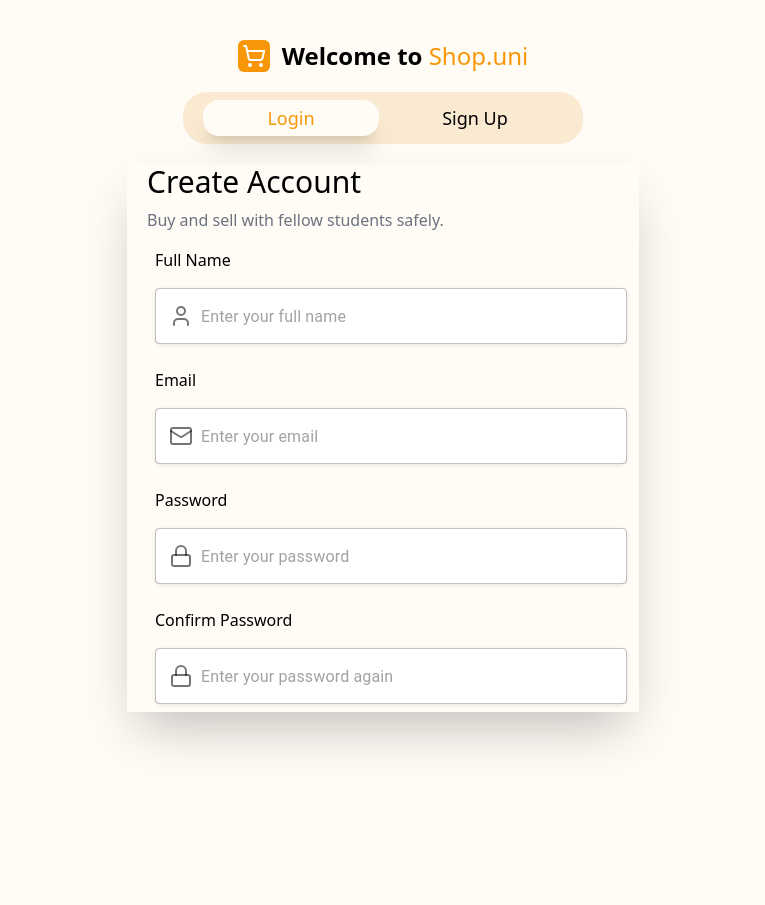
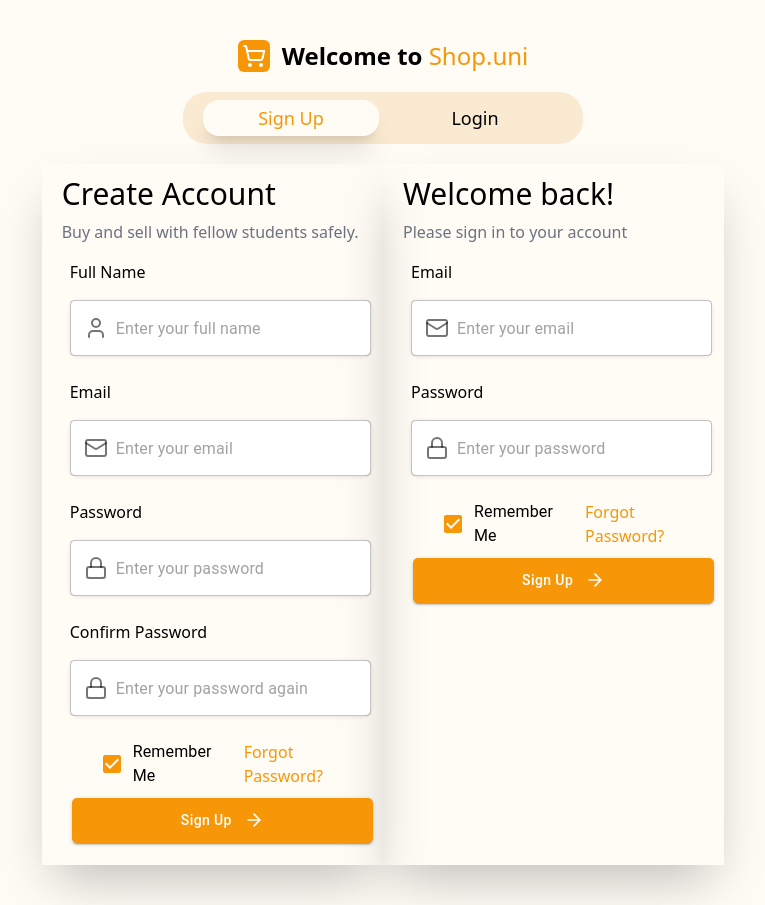
Before and after one commit to zayn-tech-info/shop.uni, a React (Vite) app in the folder frontend/: page /authpage in a window 1280 px wide. Shown: the whole page, without its empty margins (257-1022 px from the left). Before the commit the page ends 800 px from the top, so only its background shows below. Built offline with nearby package versions, Linux system fonts and the light colour scheme.

Commit message:
wanna make a refresh

```diff
--- a/frontend/src/components/Login.jsx
+++ b/frontend/src/components/Login.jsx
@@ -1,6 +1,7 @@
-import { Lock, Mail, User } from "lucide-react";
+import { ArrowRightIcon, Lock, Mail, User } from "lucide-react";
 import Textfield from "../components/Textfield.jsx";
 import React from "react";
+import { Button, Checkbox, FormControlLabel, Link } from "@mui/material";
 
 const LoginInfo = [
   {
@@ -39,7 +40,7 @@ const LoginInfo = [
 const Login = () => {
   return (
     <>
-      <div className="md:px-5 px-5 w-full max-w-lg mx-auto shadow-2xl">
+      <div className="md:px-5 px-5 w-full max-w-lg mx-auto py-3 shadow-2xl">
         <p className="text-3xl font-medium">Create Account</p>
         <p className="text-base text-gray-500 py-2">
           Buy and sell with fellow students safely.
@@ -60,6 +61,56 @@ const Login = () => {
             ))}
           </div>
         </div>
+
+        <div>
+          <div className="flex justify-between items-center mx-10">
+            <FormControlLabel
+              control={
+                <Checkbox
+                  defaultChecked
+                  sx={{
+                    color: "hsl(36, 94%, 50%)",
+                    "&.Mui-checked": {
+                      color: "hsl(36, 94%, 50%)",
+                    },
+                  }}
+                />
+              }
+              sx={{
+                color: "hsl(36, 94%, 0%)",
+                "& .MuiFormControlLabel-label": {
+                  // color: "hsl(36, 94%, 50%)",
+                },
+              }}
+              label="Remember Me"
+            />
+            <Link
+              href="#"
+              underline="hover"
+              sx={{
+                color: "hsl(36, 94%, 50%)",
+                ml: 2,
+                fontWeight: 500,
+              }}
+            >
+              {"Forgot Password?"}
+            </Link>
+          </div>
+          <Button
+            sx={{
+              width: "100%",
+              backgroundColor: "hsl(36 94% 50%)",
+              padding: "10px",
+              margin: "10px",
+              textTransform: "capitalize",
+              borderRadius: "5px"
+            }}
+            variant="contained"
+          >
+            Sign Up
+            <ArrowRightIcon className="ml-3 w-5 h-5" />
+          </Button>
+        </div>
       </div>
     </>
   );
--- a/frontend/src/components/Signup.jsx
+++ b/frontend/src/components/Signup.jsx
@@ -1,9 +1,105 @@
-import React from 'react'
+import { ArrowRightIcon, Lock, Mail, User } from "lucide-react";
+import Textfield from "../components/Textfield.jsx";
+import React from "react";
+import { Button, Checkbox, FormControlLabel, Link } from "@mui/material";
+
+const LoginInfo = [
+  {
+    id: 1,
+    nametype: "Email",
+    icon: Mail,
+    placeholder: "Enter your email",
+    type: "email",
+    label: "Email",
+  },
+  {
+    id: 2,
+    nametype: "Password",
+    icon: Lock,
+    placeholder: "Enter your password",
+    type: "Password",
+    label: "Password",
+  },
+];
 
 const Signup = () => {
+  // const [showPassword, setShowPassword] = useState(false);
   return (
-    <div>Signup</div>
-  )
-}
+    <>
+      <div className="md:px-5 px-5 w-full max-w-lg mx-auto py-3 shadow-2xl">
+        <p className="text-3xl font-medium">Welcome back!</p>
+        <p className="text-base text-gray-500 py-2">
+          Please sign in to your account
+        </p>
 
-export default Signup
+        <div>
+          <div>
+            {LoginInfo.map((info) => (
+              <div key={info.id} className="mb-4">
+                <p className="my-2 mx-2">{info.nametype}</p>
+                <Textfield
+                  placeholder={info.placeholder}
+                  icon={React.createElement(info.icon)}
+                  type={info.type}
+                  label={info.label}
+                />
+              </div>
+            ))}
+          </div>
+        </div>
+
+        <div>
+          <div className="flex justify-between items-center mx-10">
+            <FormControlLabel
+              control={
+                <Checkbox
+                  defaultChecked
+                  sx={{
+                    color: "hsl(36, 94%, 50%)",
+                    "&.Mui-checked": {
+                      color: "hsl(36, 94%, 50%)",
+                    },
+                  }}
+                />
+              }
+              sx={{
+                color: "hsl(36, 94%, 0%)",
+                "& .MuiFormControlLabel-label": {
+                  // color: "hsl(36, 94%, 50%)",
+                },
+              }}
+              label="Remember Me"
+            />
+            <Link
+              href="#"
+              underline="hover"
+              sx={{
+                color: "hsl(36, 94%, 50%)",
+                ml: 2,
+                fontWeight: 500,
+              }}
+            >
+              {"Forgot Password?"}
+            </Link>
+          </div>
+          <Button
+            sx={{
+              width: "100%",
+              backgroundColor: "hsl(36 94% 50%)",
+              padding: "10px",
+              margin: "10px",
+              textTransform: "capitalize",
+              borderRadius: "5px",
+            }}
+            variant="contained"
+          >
+            Sign Up
+            <ArrowRightIcon className="ml-3 w-5 h-5" />
+          </Button>
+        </div>
+      </div>
+    </>
+  );
+};
+
+export default Signup;
--- a/frontend/src/pages/AuthPage.jsx
+++ b/frontend/src/pages/AuthPage.jsx
@@ -2,12 +2,13 @@ import React from "react";
 import { ShoppingCartIcon } from "lucide-react";
 import { Link } from "react-router-dom";
 import Login from "../components/Login";
+import Signup from "../components/Signup";
 
 const AuthPage = () => {
   return (
     <>
-      <div className="flex items-center justify-center md:my-10 my-5 text-black">
-        <div className="w-full max-w-2xl mx-auto">
+      <div className="flex items-center justify-center md:my-10 my-5 text-black w-full max-w-2xl mx-auto">
+        <div>
           <div>
             <div className="flex flex-col">
               <div className="flex gap-3 justify-center">
@@ -21,14 +22,18 @@ const AuthPage = () => {
               </div>
               <div className="flex items-center justify-center gap-2 md:my-5 my-3 bg-secondary text-base md:text-lg max-w-xl py-2 px-5 rounded-3xl mx-auto">
                 <div className="bg-background flex justify-center py-1 px-5 w-44 rounded-2xl font-medium text-primary cursor-pointer shadow-xl">
-                  <p>Login</p>
+                  <p>Sign Up</p>
                 </div>
                 <div className="py-1 px-5 w-44 rounded-xl flex justify-center font-medium cursor-pointer">
-                  <p>Sign Up</p>
+                  <p>Login</p>
                 </div>
               </div>
             </div>
-            <Login />
+
+            <div className="flex">
+              <Login />
+              <Signup />
+            </div>
           </div>
         </div>
       </div>
```
Also changed, not shown: 1 other file (tests, documents, lock files or other folders).
